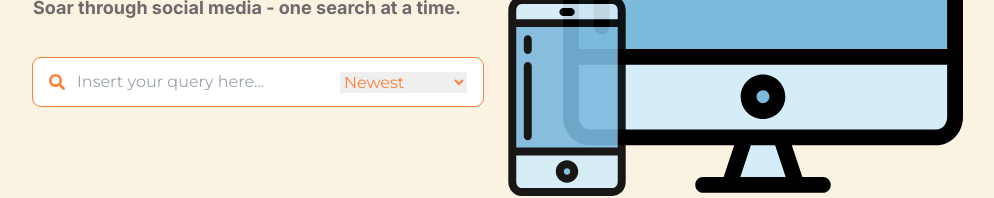
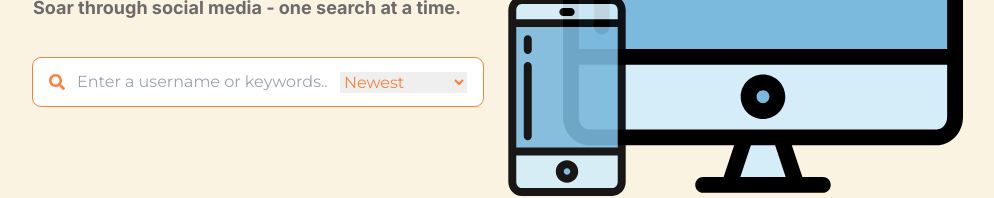
Before and after one commit to Jacob8765/socialfly, a Next.js app in the folder socialfly/: page / in a window 1280 px wide. Shown: the part 388-586 px from the top of the page, without its empty margins (142-1136 px from the left). Built offline with nearby package versions, Linux system fonts and the light colour scheme.

Commit message:
make it work with the new backend

```diff
--- a/socialfly/components/SearchBar.js
+++ b/socialfly/components/SearchBar.js
@@ -17,7 +17,7 @@ function SearchBar(props) {
       onSubmit={(event) => {
         event.preventDefault();
         router.push(
-          `/results/${searchInput.split(" ").join(",")}/${sortOrder}`
+          `/results/${searchInput}/${sortOrder}`
         );
       }}
     >
@@ -27,7 +27,7 @@ function SearchBar(props) {
           setSearchInput(event.target.value);
         }}
         type="text"
-        placeholder="Insert your query here..."
+        placeholder="Enter a username or keywords..."
         className="mx-3 flex flex-grow outline-none text-[#FC813C]"
       />
       <select
--- a/socialfly/pages/results/[searchQuery]/[sortOrder].js
+++ b/socialfly/pages/results/[searchQuery]/[sortOrder].js
@@ -28,9 +28,14 @@ export default function Results() {
   let { positiveRetweets, negativeRetweets } = getNumberRetweets(response);
 
   async function getData() {
+    let url = `http://localhost:8000/getTweets?keywords=${searchQuery}&sort=${sortOrder}`
+    if (searchQuery[0] == "@") { //if the query is a username...
+      url = `http://localhost:8000/getTweets?username=${searchQuery.substring(1)}&sort=${sortOrder}`
+    }
+
     try {
       let rawResponse = await axios.get(
-        `http://localhost:8000/getTweets?keywords=${searchQuery}&sort=${sortOrder}`
+        url
       );
       setLoading(true);
       if (rawResponse) {
```
